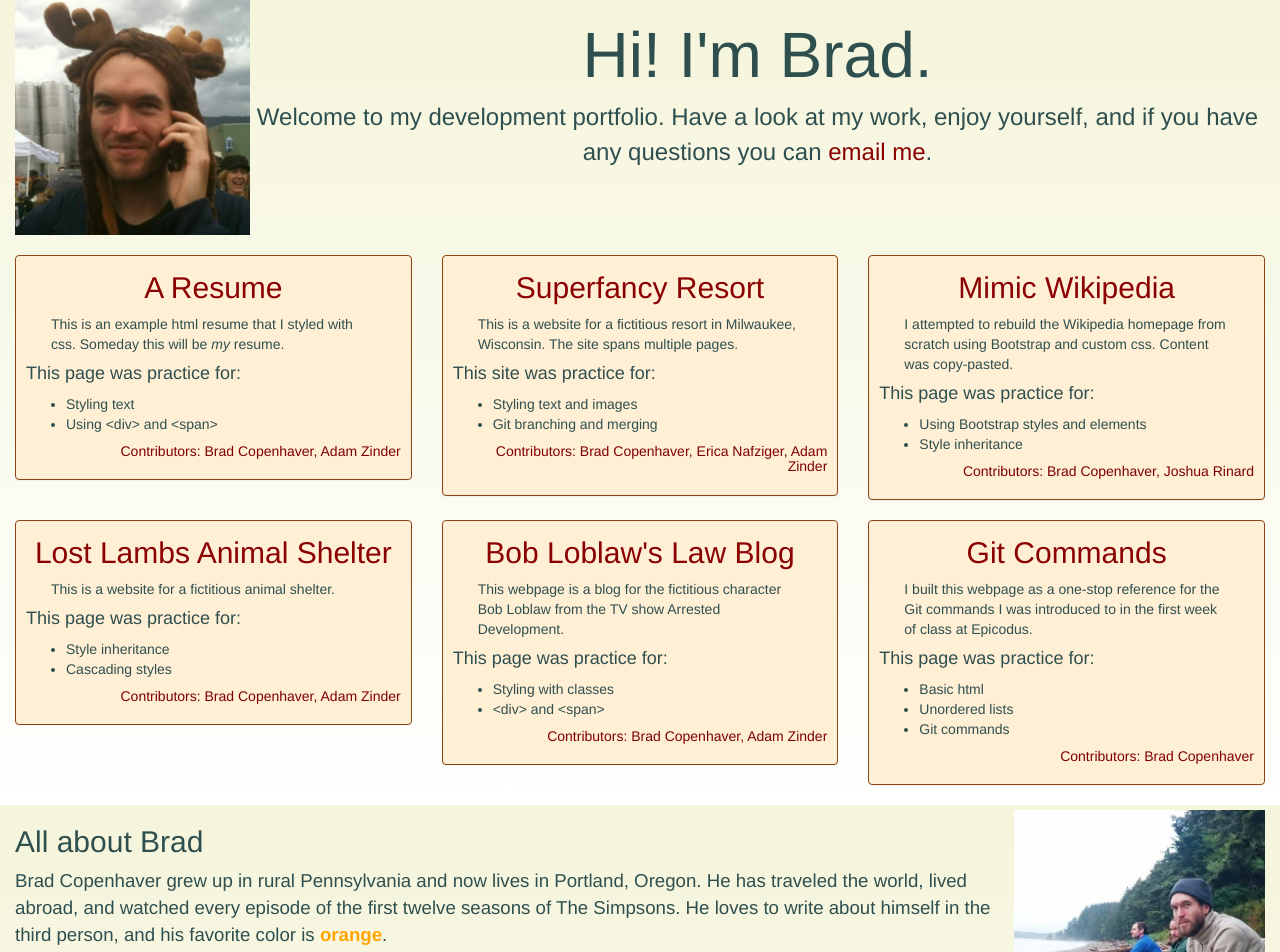
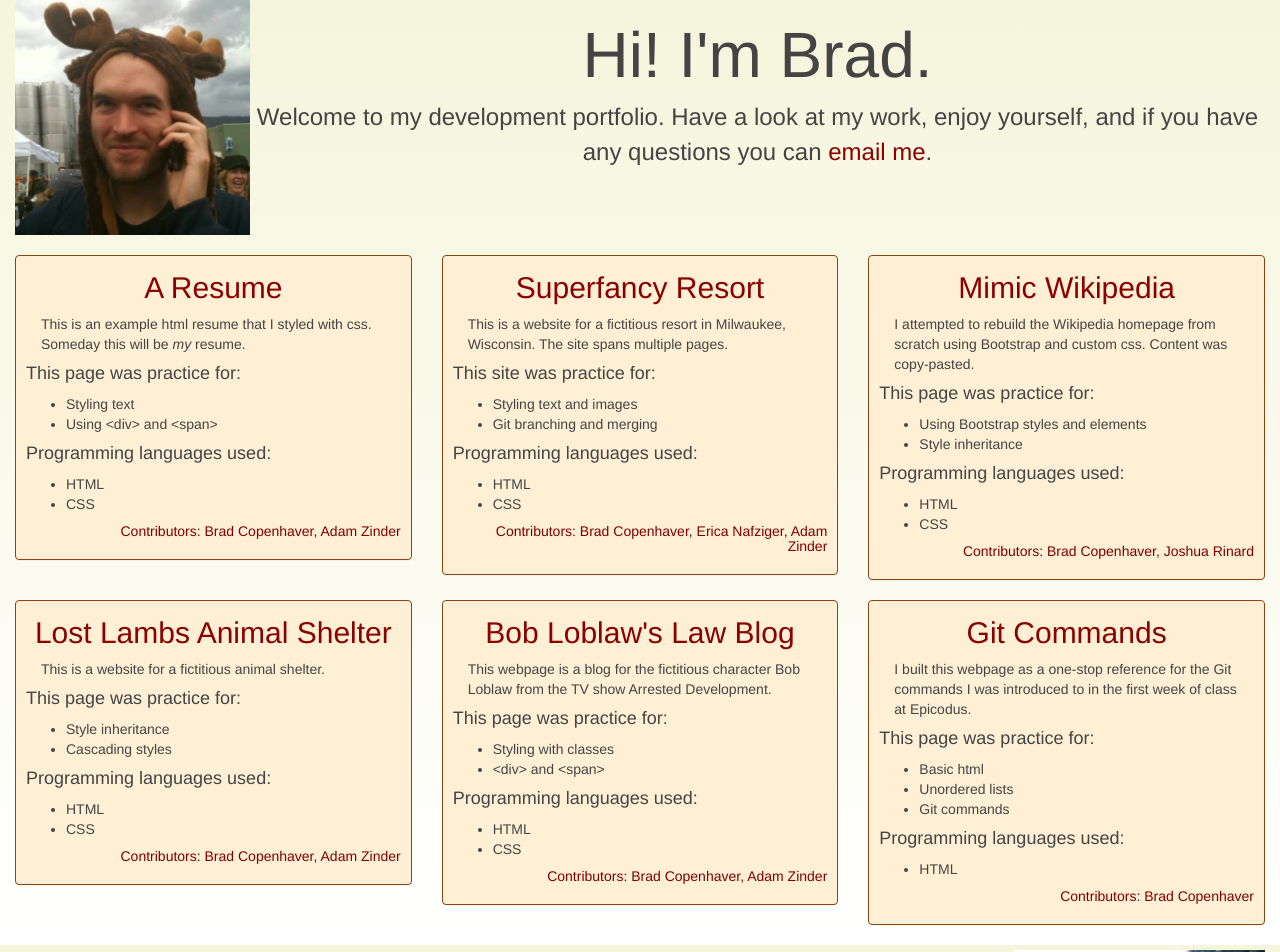
Before and after one commit to bradcopenhaver/portfolio, a plain HTML site: page index.html in a window 1280 px wide. Shown: the top 952 px of the page. Drawn offline with nearby package versions, Linux system fonts and the light colour scheme.

Commit message:
add more links and refine colors

```diff
--- a/css/styles.css
+++ b/css/styles.css
@@ -1,5 +1,5 @@
 body {
-  color: darkslategrey;
+  color: #444444;
 }
 strong {
   color: orange;
@@ -36,7 +36,7 @@ a:hover {
   margin-top: 5px;
 }
 .projects p{
-  padding: 0px 25px 0px 25px;
+  padding: 0px 15px 0px 15px;
 }
 .gradient {
   background: linear-gradient(to top, white, beige);
--- a/index.html
+++ b/index.html
@@ -26,6 +26,11 @@
                 <li>Styling text</li>
                 <li>Using &lt;div&gt; and &lt;span&gt;</li>
               </ul>
+              <h4>Programming languages used:</h4>
+              <ul>
+                <li>HTML</li>
+                <li>CSS</li>
+              </ul>
               <h5 class="contributors">Contributors: Brad Copenhaver, Adam Zinder</h5>
             </div><!--panel-->
           </div><!--col-->
@@ -39,6 +44,11 @@
                 <li>Styling text and images</li>
                 <li>Git branching and merging</li>
               </ul>
+              <h4>Programming languages used:</h4>
+              <ul>
+                <li>HTML</li>
+                <li>CSS</li>
+              </ul>
               <h5 class="contributors">Contributors: Brad Copenhaver, Erica Nafziger, Adam Zinder</h5>
             </div><!--panel-->
           </div><!--col-->
@@ -51,6 +61,11 @@
               <ul>
                 <li>Using Bootstrap styles and elements</li>
                 <li>Style inheritance</li>
+              </ul>
+              <h4>Programming languages used:</h4>
+              <ul>
+                <li>HTML</li>
+                <li>CSS</li>
               </ul>
               <h5 class="contributors">Contributors: Brad Copenhaver, Joshua Rinard</h5>
             </div><!--panel-->
@@ -68,6 +83,11 @@
                 <li>Style inheritance</li>
                 <li>Cascading styles</li>
               </ul>
+              <h4>Programming languages used:</h4>
+              <ul>
+                <li>HTML</li>
+                <li>CSS</li>
+              </ul>
               <h5 class="contributors">Contributors: Brad Copenhaver, Adam Zinder</h5>
             </div><!--panel-->
           </div><!--col-->
@@ -80,6 +100,11 @@
               <ul>
                 <li>Styling with classes</li>
                 <li>&lt;div&gt; and &lt;span&gt;</li>
+              </ul>
+              <h4>Programming languages used:</h4>
+              <ul>
+                <li>HTML</li>
+                <li>CSS</li>
               </ul>
               <h5 class="contributors">Contributors: Brad Copenhaver, Adam Zinder</h5>
             </div><!--panel-->
@@ -94,6 +119,10 @@
                 <li>Basic html</li>
                 <li>Unordered lists</li>
                 <li>Git commands</li>
+              </ul>
+              <h4>Programming languages used:</h4>
+              <ul>
+                <li>HTML</li>
               </ul>
               <h5 class="contributors">Contributors: Brad Copenhaver</h5>
             </div><!--panel-->
@@ -150,7 +179,7 @@
           <div class="col-sm-4">
             <div class="panel">
               <h3>He volunteers at the park!</h3>
-              <p><strong>Mt. Tabor Park</strong> is one of the biggest parks on the east side of Portland. Brad helps keep the park healthy with the <a href="https://www.facebook.com/FMTP.WeedWarriors/"><strong>Friends of Mt. Tabor Park Weed Warriors</strong></a> on the last Saturday of every month from March through October.</p>
+              <p><a href="https://www.portlandoregon.gov/parks/finder/index.cfm?PropertyID=275&action=ViewPark"><strong>Mt. Tabor Park</strong></a> is one of the biggest parks on the east side of Portland. Brad helps keep the park healthy with the <a href="https://www.facebook.com/FMTP.WeedWarriors/"><strong>Friends of Mt. Tabor Park Weed Warriors</strong></a> on the last Saturday of every month from March through October.</p>
             </div><!--panel-->
           </div><!--col-->
         </div><!--row aboutme hobbies-->
```
